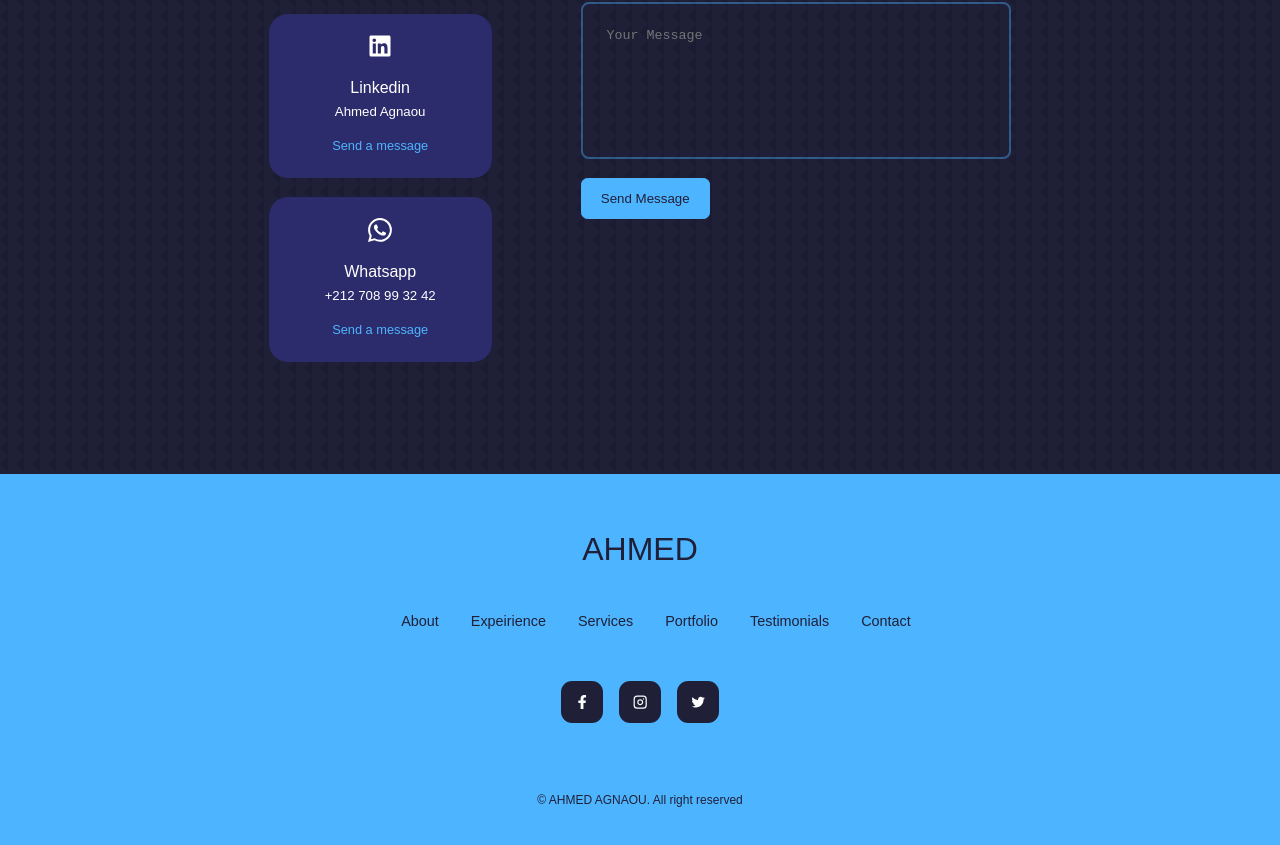
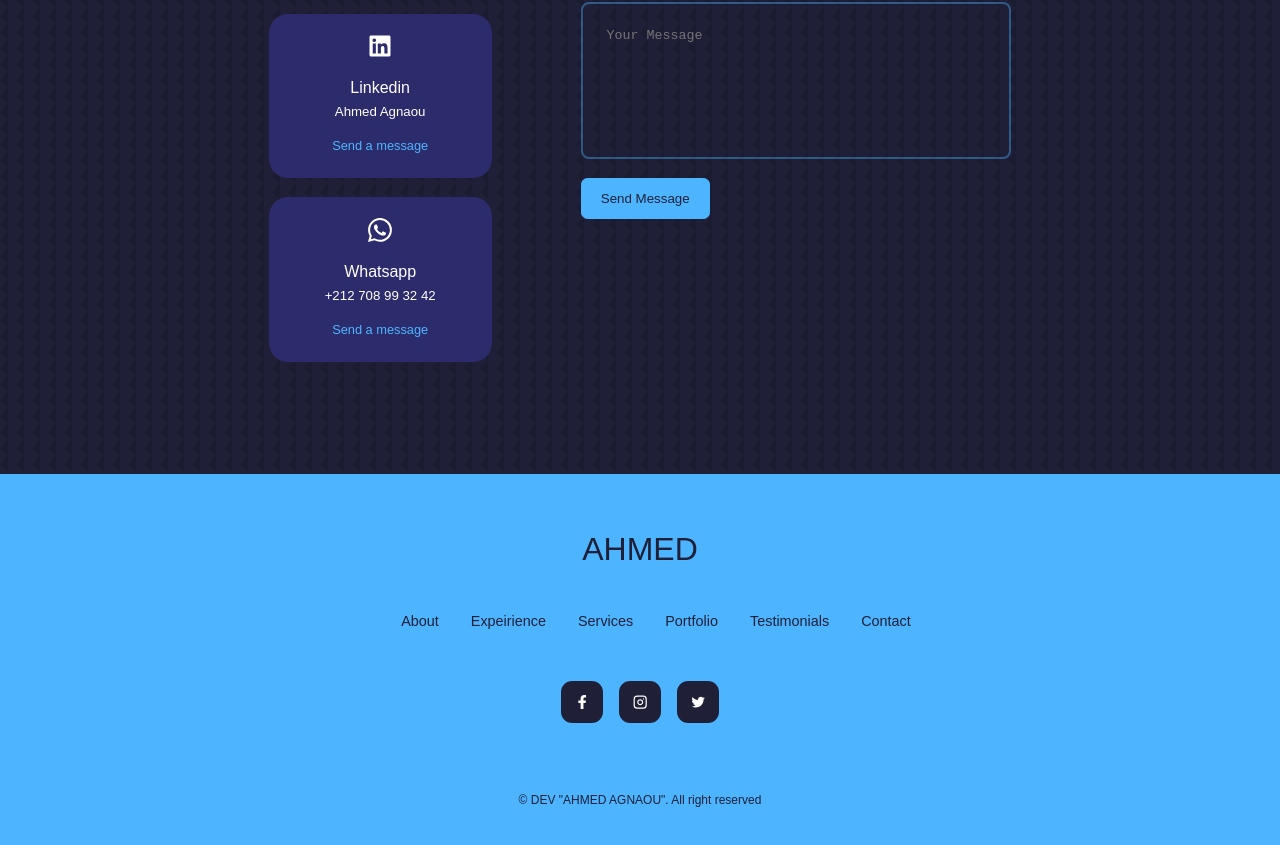
Before and after one commit to AHMEDAGNAOU/Portfolio, a React (Create React App) app: page / in a window 1280 px wide. Shown: the part 5192-6037 px from the top of the page. Built offline with nearby package versions, Linux system fonts and the light colour scheme; the HTML template or start-up script is replaced by a standard one; a web font is replaced by a local one.

Commit message:
cmd changes

```diff
--- a/src/components/footer/Footer.jsx
+++ b/src/components/footer/Footer.jsx
@@ -26,7 +26,7 @@ const Footer = () => {
       </div>
 
       <div className="footer__copyright">
-        <small>&copy; AHMED AGNAOU. All right reserved</small>
+        <small>&copy; DEV "AHMED AGNAOU". All right reserved</small>
       </div>
     </footer>
   )
--- a/src/components/portfolio/Portfolio.jsx
+++ b/src/components/portfolio/Portfolio.jsx
@@ -56,6 +56,7 @@ const Portfolio = () => {
   return (
     <section id='portfolio'>
       <h5>My Recent Work</h5>
+      {/* <h5>My Recent Work</h5> */}
       <h2>Portfolio</h2>
 
       <div className="container portfolio__container">
```
